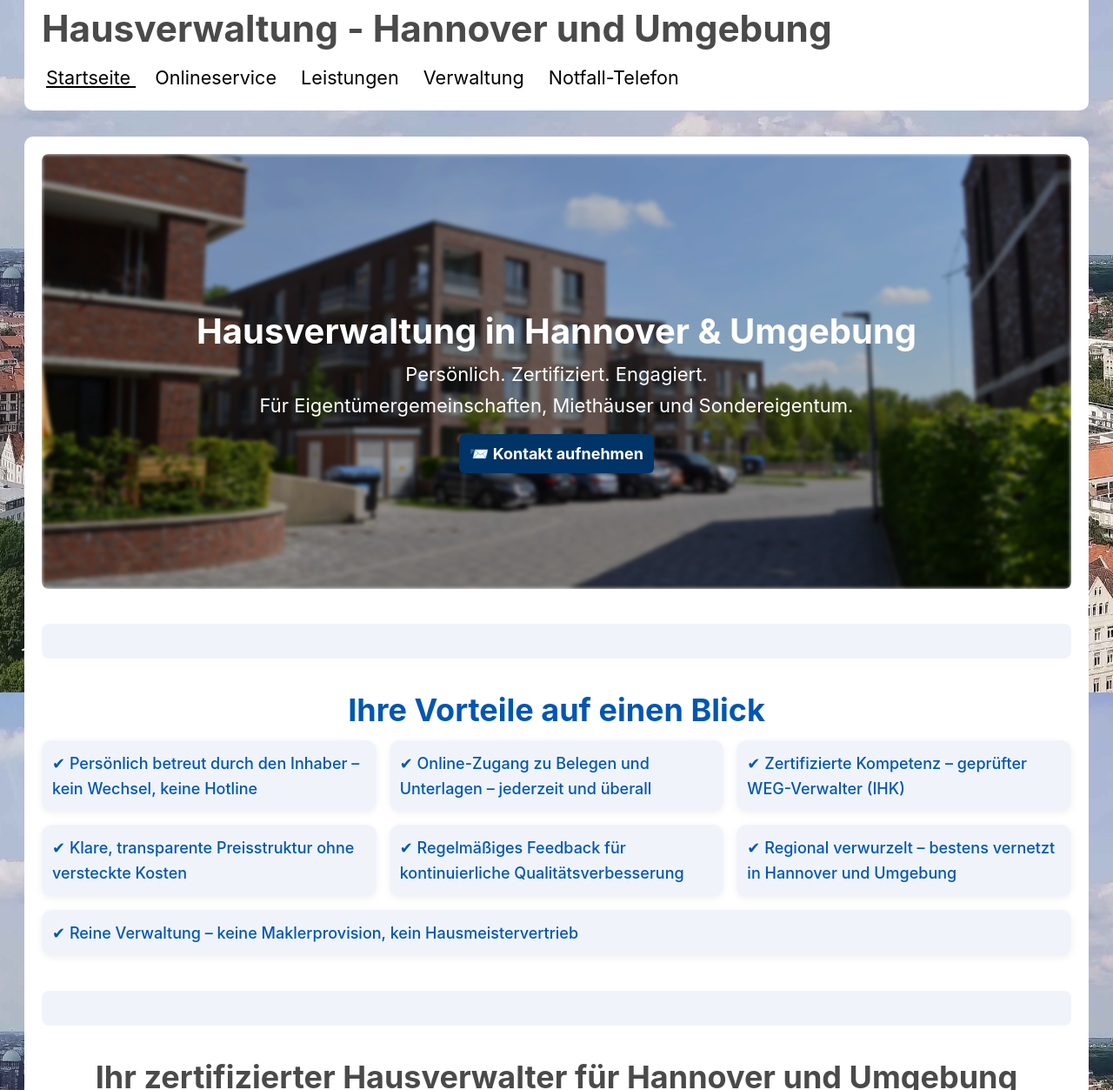
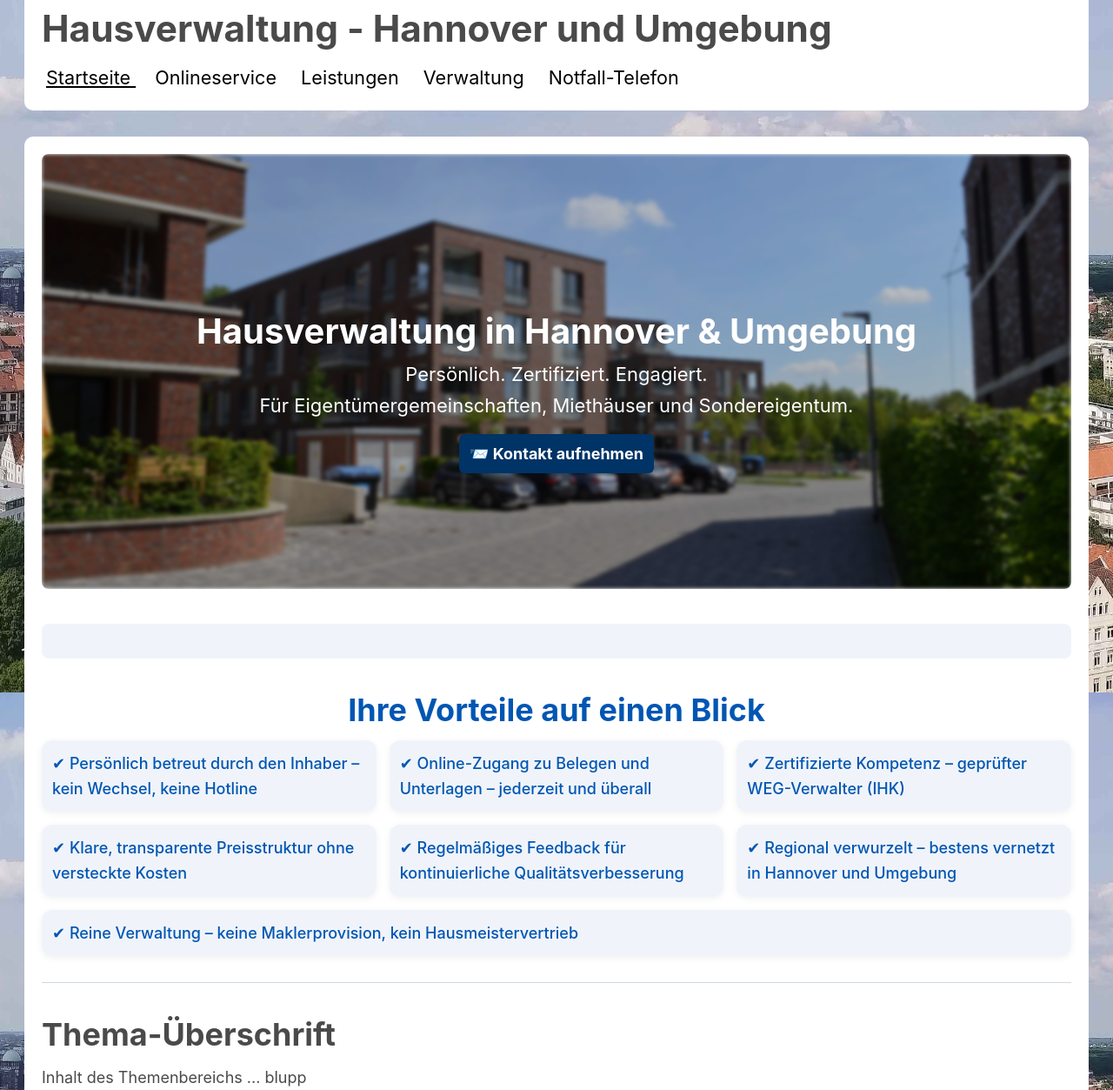
Before and after one commit to marek22k/hausverwaltung, a Jekyll site: the page built from index.md, in a window 1280 px wide. Shown: the part 1004-2257 px from the top of the page at 87% size. Built offline with Jekyll 4.4.1, drawn with Linux system fonts in a browser that asks for light colours; grey boxes are pictures that could not be loaded.

Commit message:
Update index.md

```diff
--- a/index.md
+++ b/index.md
@@ -53,6 +53,13 @@ sitemap: true
     right: 15px !important;
   }
 }
+
+  .section-line {
+  border-top: 1px solid #cfd9e3; /* feine Linie in neutralem Farbton */
+  margin: 2rem 0;               /* Abstand vor und nach dem Abschnitt */
+  padding-top: 1rem;            /* Abstand zwischen Linie und Inhalt */
+}
+
 </style>
 
 <!-- Hero-Bereich -->
@@ -128,6 +135,13 @@ sitemap: true
   </div>
 
 </div>
+
+<section class="section-line">
+  <h2>Thema-Überschrift</h2>
+  <p>Inhalt des Themenbereichs ...
+  blupp</p>
+</section>
+
 
 <div style="height: 40px; background: #f0f4fa; border-radius: 8px; margin: 4rem 0;"></div>
 
```
